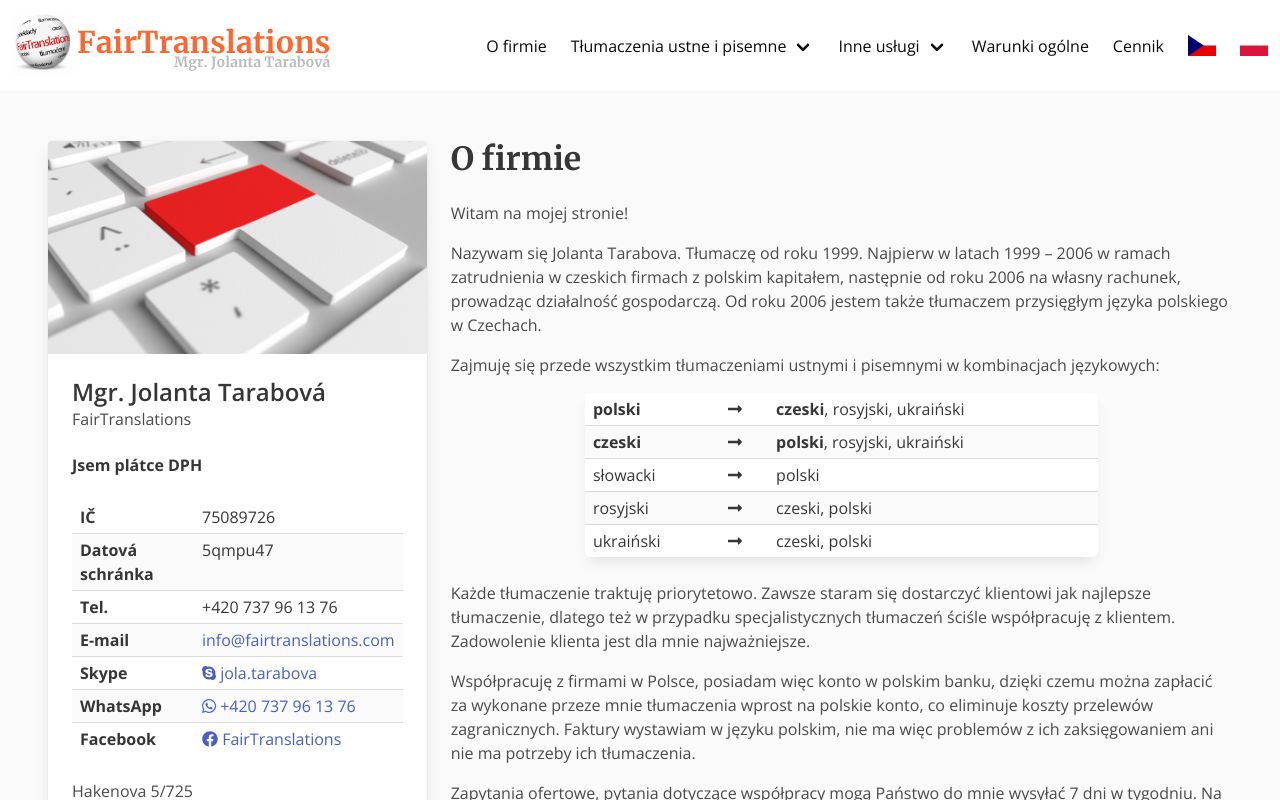
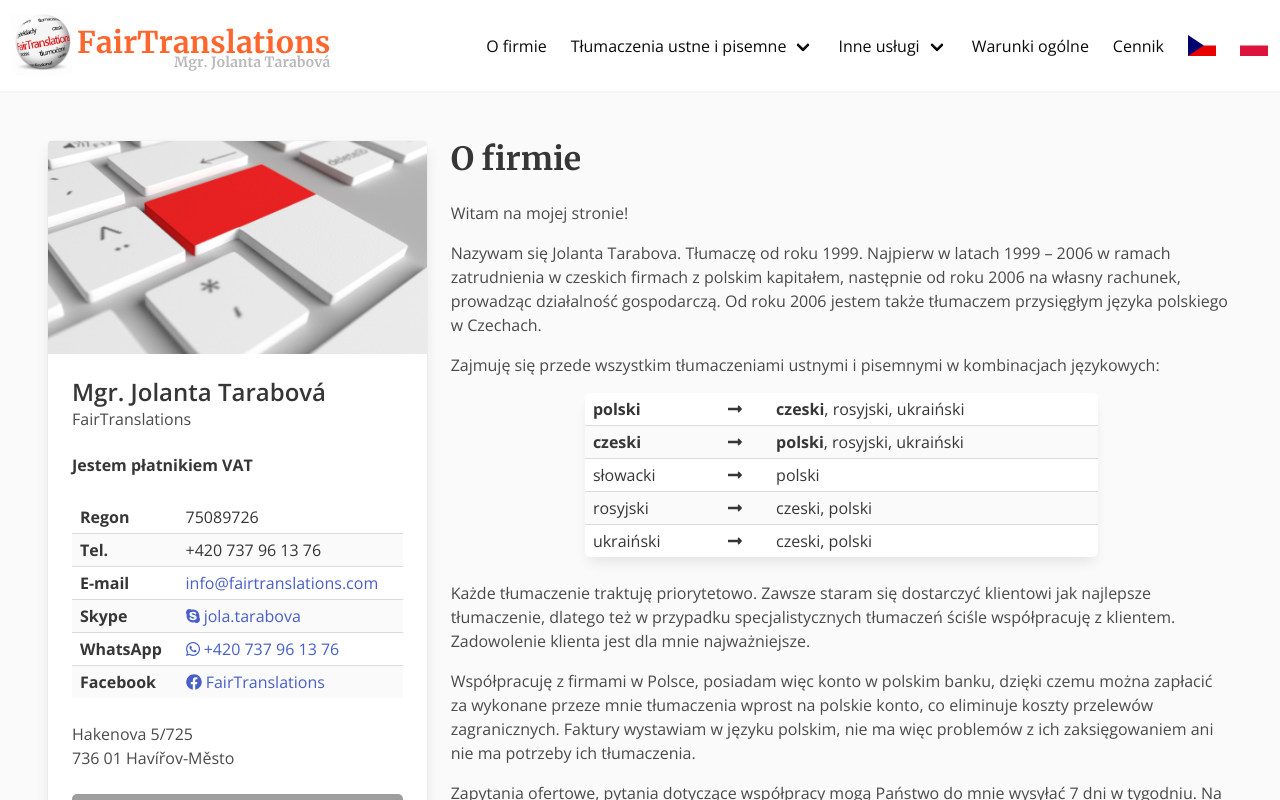
Before and after one commit to sebastianbalon/fairtranslations-web, a Next.js app: page /pl/o-firmie in a window 1280 px wide. Shown: the top 800 px of the page. Built offline with nearby package versions, Linux system fonts and the light colour scheme; grey boxes are pictures that could not be loaded.

Commit message:
Added polish translations to the left column

```diff
--- a/components/Card/Card.tsx
+++ b/components/Card/Card.tsx
@@ -49,20 +49,33 @@ const Card: React.FC<Props> = (props: Props) => {
         </div>
 
         <div className="content">
-          <strong>Jsem plátce DPH</strong>
+          <strong>
+            {props.language === "cs"
+              ? "Jsem plátce DPH"
+              : "Jestem płatnikiem VAT"}
+          </strong>
           <br />
           <br />
           <div className="table-container">
             <table className="table is-fullwidth is-narrow is-striped">
               <tbody>
+                {props.language === "cs" ? (
                   <tr>
                     <th>IČ</th>
                     <td>75089726</td>
                   </tr>
+                ) : (
+                  <tr>
+                    <th>Regon</th>
+                    <td>75089726</td>
+                  </tr>
+                )}
+                {props.language === "cs" && (
                   <tr>
                     <th>Datová schránka</th>
                     <td>5qmpu47</td>
                   </tr>
+                )}
                 <tr>
                   <th>Tel.</th>
                   <td>+420 737 96 13 76</td>
```
Lines whose indentation alone changed are shown as unchanged.
